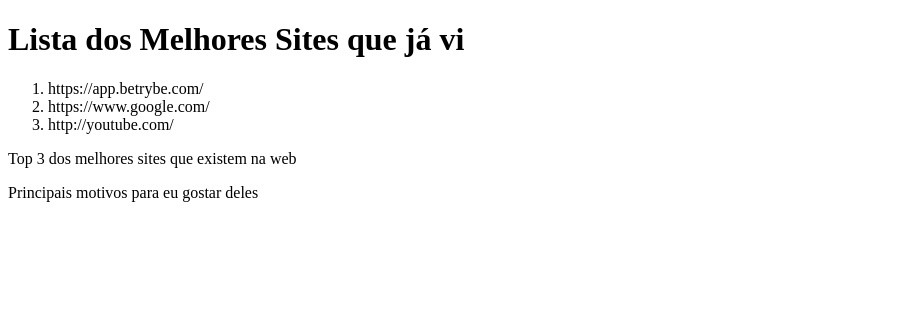
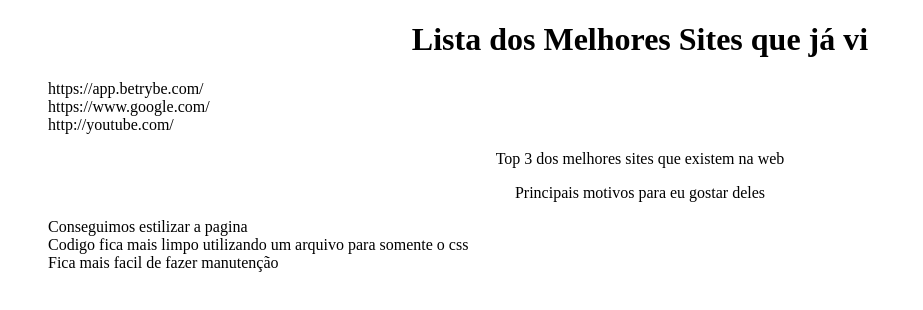
Before and after one commit to pabloalmeidac/trybe-exercises, a plain HTML site: page exercises/bloco_3/dia_3/selectorsGroup.html in a window 1280 px wide. Shown: the whole page, without its empty margins (0-923 px from the left). Drawn offline with Linux system fonts and the light colour scheme.

Commit message:
conclusao das atividades dia 3

```diff
--- a/exercises/bloco_3/dia_3/selectorsGroup.html
+++ b/exercises/bloco_3/dia_3/selectorsGroup.html
@@ -7,7 +7,7 @@
   </head>
   <body>
     <h1>Lista dos Melhores Sites que já vi</h1>
-    <ol>
+    <ol class ="bestSites">
         <li>https://app.betrybe.com/</li>
         <li>https://www.google.com/</li>
         <li>http://youtube.com/</li>
@@ -15,20 +15,12 @@
 
     </ol>
     <p>Top 3 dos melhores sites que existem na web</p>
-    <!-- EXERCÍCIOS
- Adicione uma lista ordenada dos 3 melhores sites que você conhece.
- Crie um arquivo no mesmo diretório e nomeie-o de 'style.css'.
- Nesse arquivo .css, adicione os estilos para que:
-1 O texto das tags 'h1' e 'p' estejam centralizados.
-2 A cor de fundo da sua lista mude quando o cursor estiver sobre o item.
-3 A fonte do item mude quando ele for clicado.
 
-    -->
     <p>Principais motivos para eu gostar deles</p>
-    <!-- EXERCÍCIOS
- Adicione uma lista não ordenada com, pelo menos, 3 características que você gosta.
- No 'style.css', adicione a propriedade 'list-style: none' para ambas as listas.
-
-    -->
+    <ul class="listLike">
+      <li>Conseguimos estilizar a pagina</li>
+      <li>Codigo fica mais limpo utilizando um arquivo para somente o css</li>
+      <li>Fica mais facil de fazer manutenção</li>
+    </ul>
   </body>
 </html>
--- a/exercises/bloco_3/dia_3/style.css
+++ b/exercises/bloco_3/dia_3/style.css
@@ -64,3 +64,17 @@
     width: 5px;
 
 }
+
+p, h1 {
+  text-align: center;
+}
+
+ol li:hover {
+  background-color: blueviolet;
+}
+.bestSites {
+  list-style: none;
+}
+.listLike {
+  list-style: none;
+}
```
Also changed, not shown: exercises/bloco_3/dia_3/posicionamento.html (+0 -7 lines).
